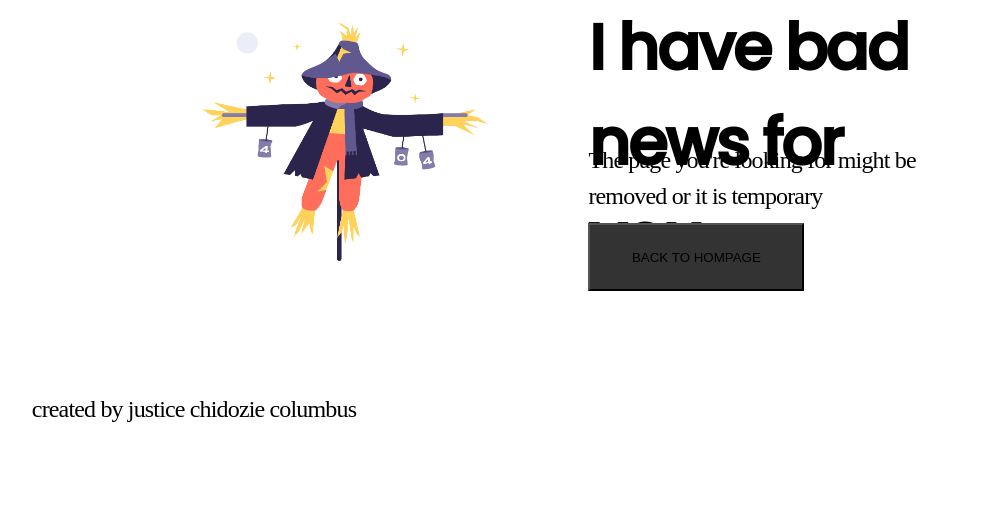
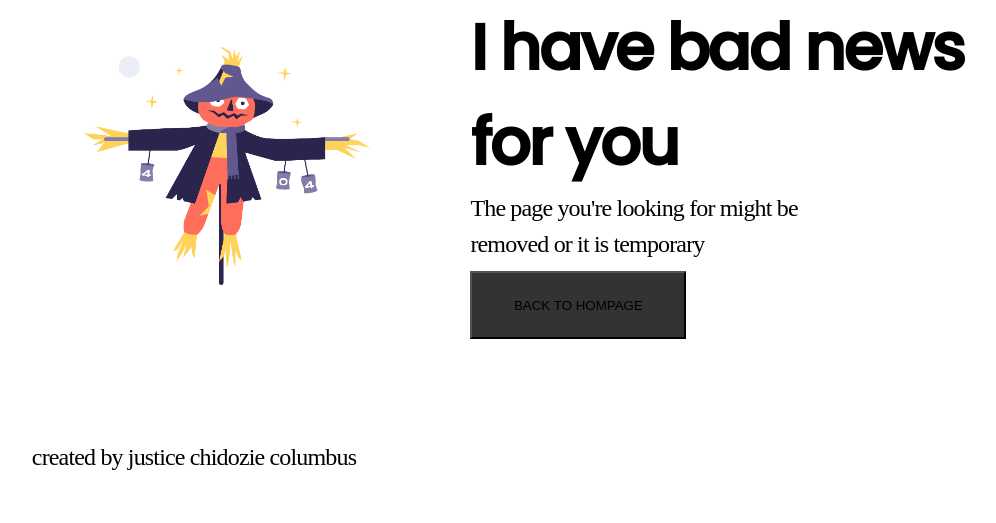
Before and after one commit to justicechidozie2988/newbie-project, a plain HTML site: page index.html in a window 1280 px wide. Shown: the whole page, without its empty margins (70-1066 px from the left). Drawn offline with Linux system fonts and the light colour scheme.

Commit message:
Update style.css

```diff
--- a/style.css
+++ b/style.css
@@ -87,17 +87,17 @@ body {
   }
 
   h1 {
-    height: 142px;
-    width: 350px;
-    left: 24px;
-    top: 407px;
+     height: 190px;
+    width: 586px;
+    left: 735px;
+    top: 265px;
   }
 
   p {
-    height: 81px;
+     height: 81px;
     width: 328px;
     left: 23px;
-    top: 579px;
+    top: 579px
   }
 
   footer p {
```
